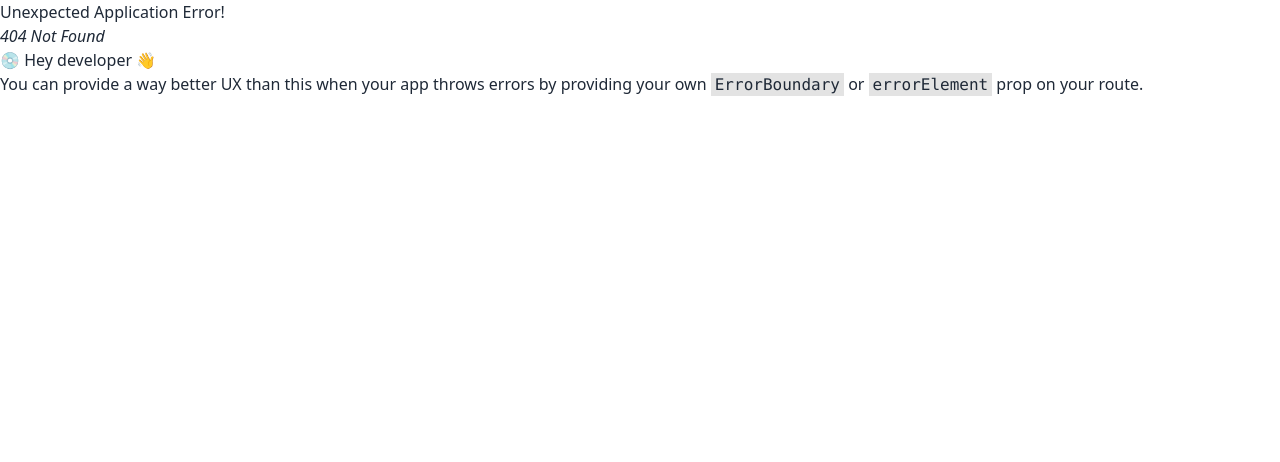
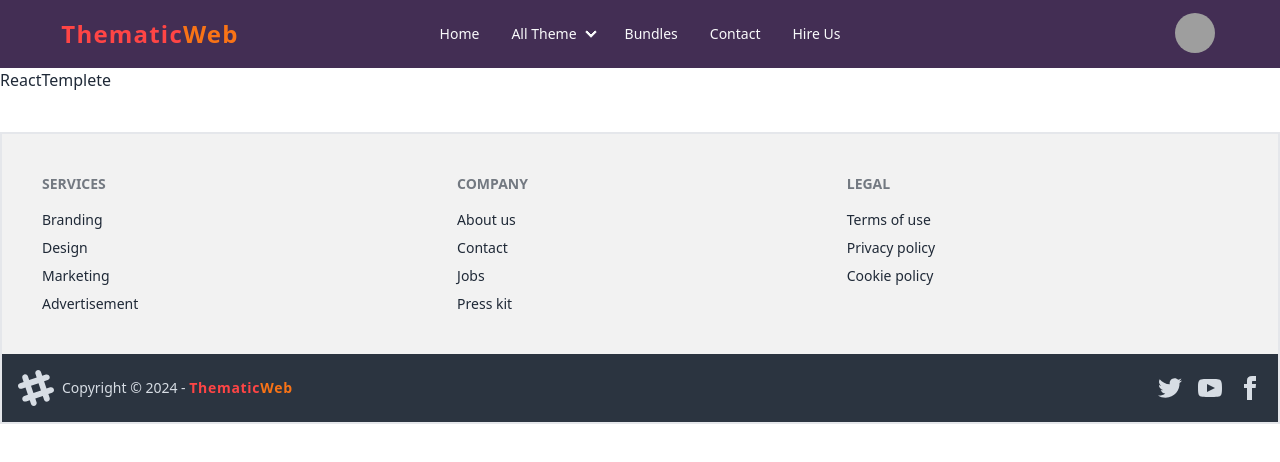
Before and after one commit to RaihanSoft/thematic-web, a React (Vite) app: page /react in a window 1280 px wide. Before the commit this address had no page. Shown: the top 462 px of the page. Built offline with nearby package versions, Linux system fonts and the light colour scheme; grey boxes are pictures that could not be loaded.

Commit message:
navbar route added

```diff
--- a/src/Components/Navbar/Navbar.jsx
+++ b/src/Components/Navbar/Navbar.jsx
@@ -1,32 +1,39 @@
 import React from 'react';
-import { Link } from 'react-router-dom';
+import { Link, NavLink } from 'react-router-dom';
 
 const navLink = (
   <>
+
     <li>
-      <a>Home</a>
+      <NavLink to={'/'}>Home</NavLink>
     </li>
+
     <li>
       <details>
+
         <summary>All Theme</summary>
+
         <ul className="p-1 w-40 bg-white text-black">
           <li>
-            <a>React Template</a>
+            <NavLink to={'/react'}>React Template</NavLink>
           </li>
           <li>
-            <a>Tailwind Template</a>
+            <NavLink to={'/tailwind'}>Tailwind Template</NavLink>
           </li>
         </ul>
       </details>
     </li>
+
     <li>
-      <a>Bundles</a>
+      <NavLink to={'/bundles'}>Bundles</NavLink>
     </li>
+
     <li>
-      <a>Contact</a>
+      <NavLink to={'/contact'} >Contact</NavLink>
     </li>
+
     <li>
-      <a>Hire Us</a>
+      <NavLink to={'/hire-us'}>Hire Us</NavLink>
     </li>
   </>
 );
--- a/src/Layouts/MainLayout.jsx
+++ b/src/Layouts/MainLayout.jsx
@@ -9,7 +9,6 @@ const MainLayout = () => {
       <header>
         <Navbar />
 
-        <BannerSlide></BannerSlide>
       </header>
 
       <main>
--- a/src/Pages/About.jsx
+++ /dev/null
@@ -1,10 +0,0 @@
-
-const About = () => {
-  return (
-    <div>
-
-    </div>
-  );
-};
-
-export default About;
--- /dev/null
+++ b/src/Pages/AboutUs.jsx
@@ -0,0 +1,10 @@
+
+const AboutUs = () => {
+  return (
+    <div>
+      this is about us
+    </div>
+  );
+};
+
+export default AboutUs;
--- /dev/null
+++ b/src/Pages/AllTheme/ReactTemplete/ReactTemplete.jsx
@@ -0,0 +1,11 @@
+
+const ReactTemplete = () => {
+  return (
+    <div>
+        ReactTemplete
+
+    </div>
+  )
+}
+
+export default ReactTemplete
--- /dev/null
+++ b/src/Pages/AllTheme/TailwindTemplete/TailwindTemplete.jsx
@@ -0,0 +1,11 @@
+
+const TailwindTemplete = () => {
+    return (
+        <div>
+            TailwindTemplete
+
+        </div>
+    )
+}
+
+export default TailwindTemplete
--- /dev/null
+++ b/src/Pages/Bundles.jsx
@@ -0,0 +1,10 @@
+
+const Bundles = () => {
+  return (
+    <div>
+     this is  Bundles
+    </div>
+  )
+}
+
+export default Bundles
--- /dev/null
+++ b/src/Pages/Contact.jsx
@@ -0,0 +1,10 @@
+
+const Contact = () => {
+  return (
+    <div>
+     This is Contact section
+    </div>
+  )
+}
+
+export default Contact
--- /dev/null
+++ b/src/Pages/HireUs.jsx
@@ -0,0 +1,11 @@
+import React from 'react'
+
+const HireUs = () => {
+  return (
+    <div>
+   This is HireUs section
+    </div>
+  )
+}
+
+export default HireUs
--- a/src/Pages/Home.jsx
+++ b/src/Pages/Home.jsx
@@ -1,8 +1,10 @@
+import BannerSlide from "../Components/BannerSlide/BannerSlide"
 
 const Home = () => {
   return (
     <div>
-
+      <BannerSlide />
+      also home
     </div>
   )
 }
```
Also changed, not shown: src/Routes/Routes.jsx (+34 -2 lines).
